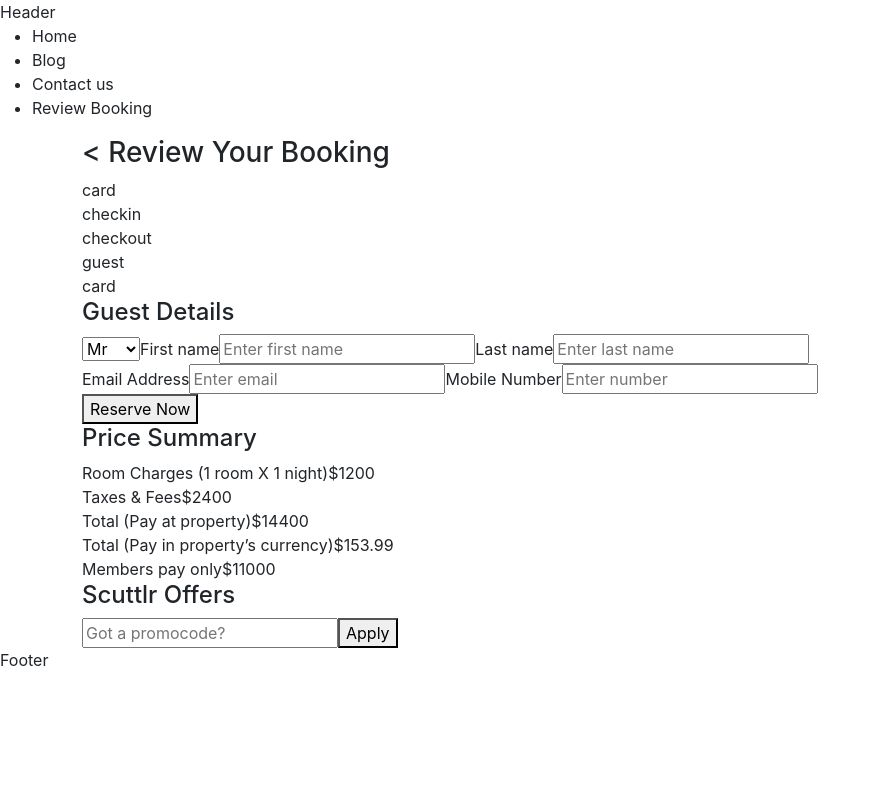
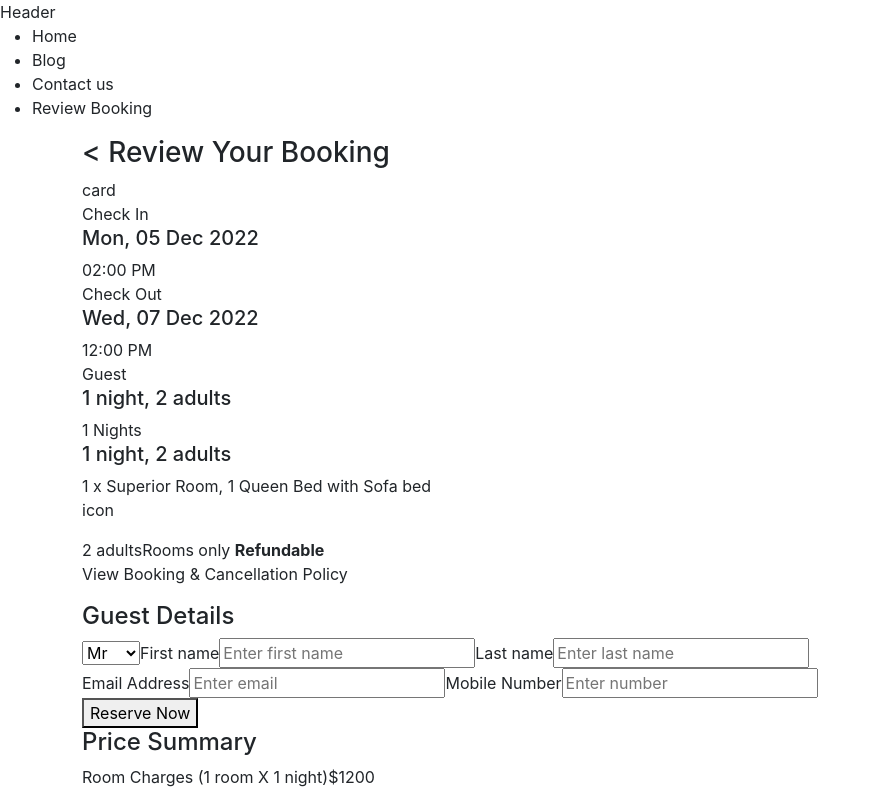
Before and after one commit to pratik-TA/Scuttlr-next-app, a Next.js app: page /review-booking in a window 1280 px wide. Shown: the top 791 px of the page, without its empty margins (0-880 px from the left). Built offline with nearby package versions, Linux system fonts and the light colour scheme.

Commit message:
base-structure-with-button-click

```diff
--- a/components/form/button/Button.js
+++ b/components/form/button/Button.js
@@ -1,9 +1,9 @@
 import React from 'react'
 import styles from './Button.module.scss'
 
-function Button({ name , className }) {
+function Button({ name , className , ...others}) {
   return (
-    <button className={className}>{name}</button>
+    <button className={className} {...others}>{name}</button>
   )
 }
 
--- a/pages/review-booking/index.jsx
+++ b/pages/review-booking/index.jsx
@@ -1,17 +1,19 @@
-import React from "react";
+import React, { useState } from "react";
 import Input from "../../components/form/input/Input";
 import Button from "../../components/form/button/Button";
-import { useRouter } from 'next/navigation';
+import { useRouter } from "next/navigation";
 
 function ReviewBooking() {
-  const router = useRouter()
+  const [promocode, setPromocode] = useState("");
+
+  const router = useRouter();
   const handleSubmit = (e) => {
     e.preventDefault();
     alert("submit");
   };
   return (
     <div className="container">
-      <h3 onClick={()=>router.back()}>{"<"} Review Your Booking</h3>
+      <h3 onClick={() => router.back()}>{"<"} Review Your Booking</h3>
 
       {/* left  */}
       <div>
@@ -20,13 +22,43 @@ function ReviewBooking() {
 
         {/* duration */}
         <div>
-          <div>checkin</div>
-          <div>checkout</div>
-          <div>guest</div>
+          {/* 1 */}
+          <div>
+            <span>Check In</span>
+            <h5>Mon, 05 Dec 2022</h5>
+            <span>02:00 PM</span>
+          </div>
+
+          {/* 2 */}
+          <div>
+            <span>Check Out</span>
+            <h5>Wed, 07 Dec 2022</h5>
+            <span>12:00 PM</span>
+          </div>
+
+          {/* 3 */}
+          <div>
+            <span>Guest</span>
+            <h5>1 night, 2 adults</h5>
+            <span>1 Nights</span>
+          </div>
         </div>
 
         {/* room and person details  */}
-        <div>card</div>
+        <div>
+          <h5>1 night, 2 adults</h5>
+          <div>
+            <span>1 x Superior Room, 1 Queen Bed with Sofa bed</span>
+          </div>
+          <span>
+            <p>icon</p>
+            <span>2 adults</span>
+          </span>
+          <span>
+            Rooms only <b>Refundable</b>
+          </span>
+          <p>View Booking & Cancellation Policy</p>
+        </div>
 
         {/* guest details  */}
         <form onSubmit={handleSubmit}>
@@ -98,8 +130,18 @@ function ReviewBooking() {
           <h4>Scuttlr Offers</h4>
           <div>
             {/* <span> */}
-              <input placeholder="Got a promocode?" />
-              <Button name="Apply" />
+            <input
+              placeholder="Got a promocode?"
+              value={promocode}
+              onChange={(e) => setPromocode(e.target.value)}
+            />
+            <Button
+              name="Apply"
+              onClick={() => {
+                alert(promocode);
+                setPromocode("");
+              }}
+            />
             {/* </span> */}
           </div>
         </div>
```
